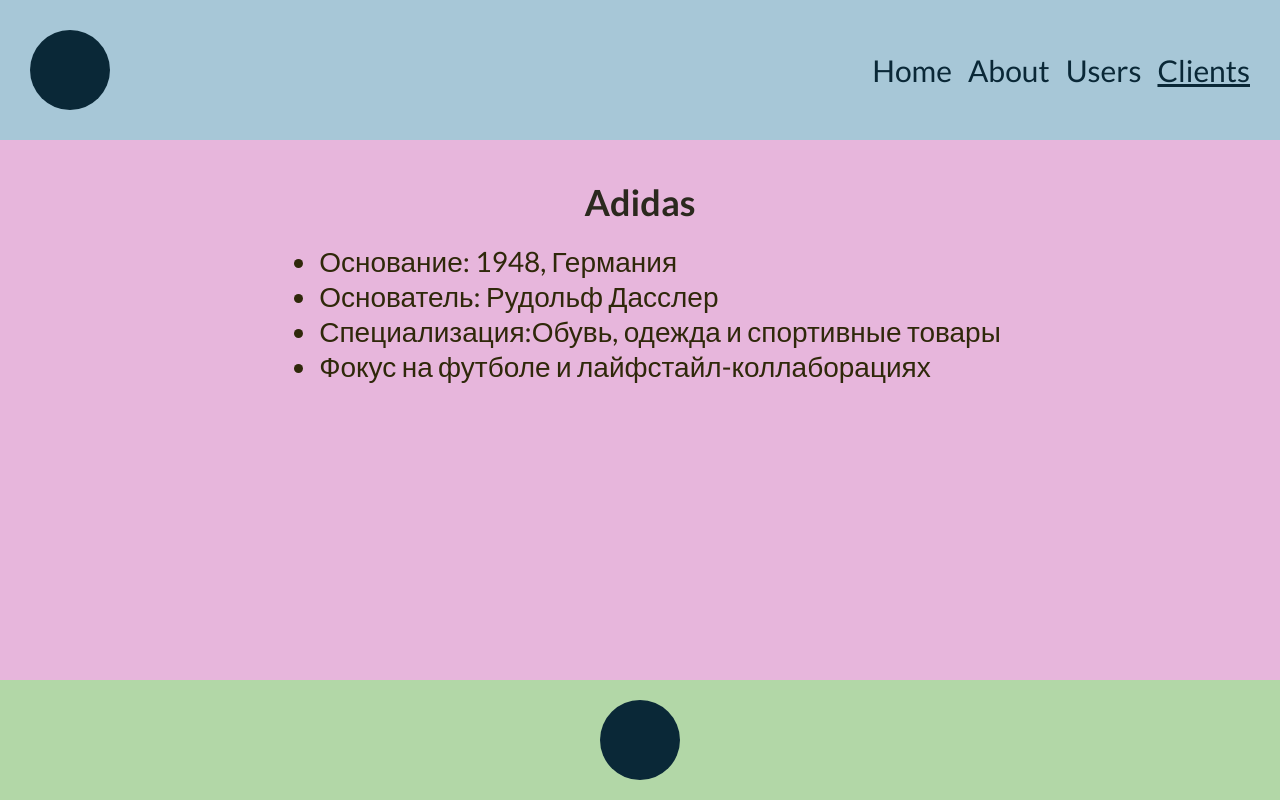
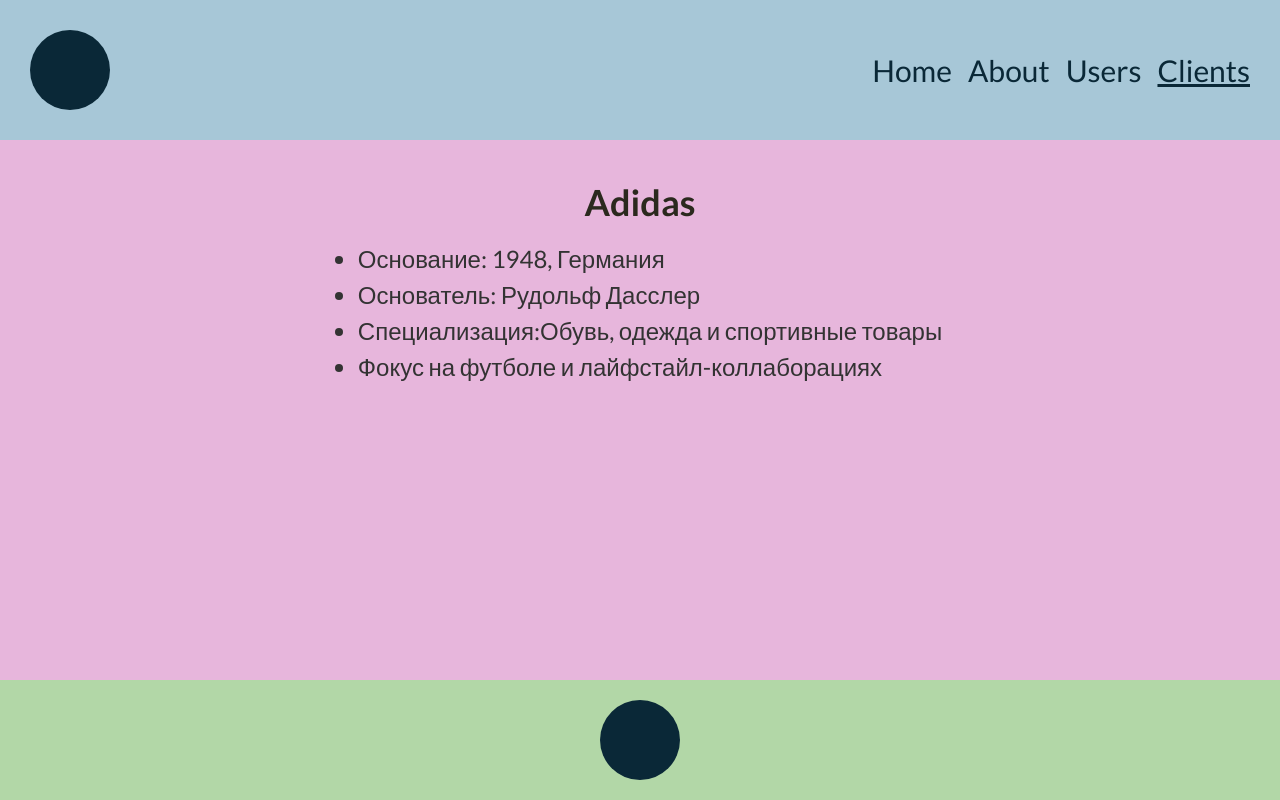
Before and after one commit to OlhaChernova/react_ts, a React (Vite) app: page /client/adidas in a window 1280 px wide. Built offline with nearby package versions, Linux system fonts and the light colour scheme.

Commit message:
add change

```diff
--- a/src/pages/Clients/components/Adidas/Adidas.tsx
+++ b/src/pages/Clients/components/Adidas/Adidas.tsx
@@ -1,4 +1,4 @@
-import { AdidasPage, AdidasInfo, Info, Title } from "./styles";
+import { AdidasPage, AdidasInfo, Info, Title, Li } from "./styles";
 
 function Adidas() {
   return (
@@ -6,11 +6,11 @@
       <AdidasInfo>
         <Title>Adidas</Title>
         <Info>
-        <li>Основание: 1948, Германия </li>
-        <li>Основатель: Рудольф Дасслер</li>
-        <li>Специализация:Обувь, одежда и спортивные товары</li>
-        <li>Фокус на футболе и лайфстайл-коллаборациях</li>
-        </Info>
+        <Li>Основание: 1948, Германия </Li>
+        <Li>Основатель: Рудольф Дасслер</Li>
+        <Li>Специализация:Обувь, одежда и спортивные товары</Li>
+        <Li>Фокус на футболе и лайфстайл-коллаборациях</Li>
+      </Info>
       </AdidasInfo>
     </AdidasPage>
   );
--- a/src/pages/Clients/components/Adidas/styles.ts
+++ b/src/pages/Clients/components/Adidas/styles.ts
@@ -6,19 +6,27 @@
   flex-direction: column;
   background-color: #e7b6dcff;
 `;
+
 export const AdidasInfo = styled.div`
   align-items: center;
   display: flex;
   flex-direction: column;
 `;
+
 export const Title = styled.h1`
   font-size: 36px;
   color: #2b291eff;
   padding: 40px 0 20px;
 `;
+
 export const Info = styled.ul`
-  font-size: 28px;
-  padding-left: 40px;
-  font-size: 24;
-  color: #2f280aff;
+  padding-left: 20px;
+  margin: 0;
+  list-style-type: disc;
 `;
+
+export const Li = styled.li`
+  font-size:24px;
+  color: #333;
+  margin-bottom: 6px;
+`;
--- a/src/pages/Clients/components/Nike/Nike.tsx
+++ b/src/pages/Clients/components/Nike/Nike.tsx
@@ -1,4 +1,4 @@
-import { Info, Title, NikePage, NikeInfo } from "./styles";
+import { Info, Title, NikePage, NikeInfo, Li } from "./styles";
 
 function Nike() {
   return (
@@ -6,13 +6,13 @@
       <NikeInfo>
         <Title>Nike</Title>
         <Info>
-          <li>Основание: 1964, США </li>
-          <li>Основатель: Фил Найт, Билл Бауэрман</li>
-          <li>Специализация:Спортивная обувь, одежда и аксессуары</li>
-          <li>
+          <Li>Основание: 1964, США </Li>
+          <Li>Основатель: Фил Найт, Билл Бауэрман</Li>
+          <Li>Специализация:Спортивная обувь, одежда и аксессуары</Li>
+          <Li>
             Особенности бренда: Логотип Swoosh, технологии Air, сильный
             маркетинг
-          </li>
+          </Li>
         </Info>
       </NikeInfo>
     </NikePage>
--- a/src/pages/Clients/components/Nike/styles.ts
+++ b/src/pages/Clients/components/Nike/styles.ts
@@ -6,19 +6,27 @@
   flex-direction: column;
   background-color: #e7b6dcff;
 `;
+
 export const NikeInfo = styled.div`
   align-items: center;
   display: flex;
   flex-direction: column;
 `;
+
 export const Title = styled.h1`
   font-size: 36px;
   color: #2b291eff;
   padding: 40px 0 20px;
 `;
+
 export const Info = styled.ul`
-  font-size: 28px;
-  padding-left: 40px;
-  font-size: 24;
-  color: #2f280aff;
+  padding-left: 20px;
+  margin: 0;
+  list-style-type: disc;
 `;
+
+export const Li = styled.li`
+  font-size:24px;
+  color: #333;
+  margin-bottom: 6px;
+`;
--- a/src/pages/Clients/components/Puma/Puma.tsx
+++ b/src/pages/Clients/components/Puma/Puma.tsx
@@ -1,4 +1,4 @@
-import { Info, PumaInfo, PumaPage, Title, } from "./styles";
+import { Info, Li, PumaInfo, PumaPage, Title, } from "./styles";
 
 function Nike() {
   return (
@@ -6,13 +6,13 @@
       <PumaInfo>
         <Title>Puma</Title>
         <Info>
-          <li>Основание: 1964, США </li>
-          <li>Основатель: Фил Найт, Билл Бауэрман</li>
-          <li>Специализация:Спортивная обувь, одежда и аксессуары</li>
-          <li>
+          <Li>Основание: 1964, США </Li>
+          <Li>Основатель: Фил Найт, Билл Бауэрман</Li>
+          <Li>Специализация:Спортивная обувь, одежда и аксессуары</Li>
+          <Li>
             Особенности бренда: Логотип Swoosh, технологии Air, сильный
             маркетинг
-          </li>
+          </Li>
         </Info>
       </PumaInfo>
     </PumaPage>
--- a/src/pages/Clients/components/Puma/styles.ts
+++ b/src/pages/Clients/components/Puma/styles.ts
@@ -6,19 +6,27 @@
   flex-direction: column;
   background-color: #e7b6dcff;
 `;
+
 export const PumaInfo = styled.div`
   align-items: center;
   display: flex;
   flex-direction: column;
 `;
+
 export const Title = styled.h1`
   font-size: 36px;
   color: #2b291eff;
   padding: 40px 0 20px;
 `;
+
 export const Info = styled.ul`
-  font-size: 28px;
-  padding-left: 40px;
-  font-size: 24;
-  color: #2f280aff;
+  padding-left: 20px;
+  margin: 0;
+  list-style-type: disc;
 `;
+
+export const Li = styled.li`
+  font-size:24px;
+  color: #333;
+  margin-bottom: 6px;
+`;
```
